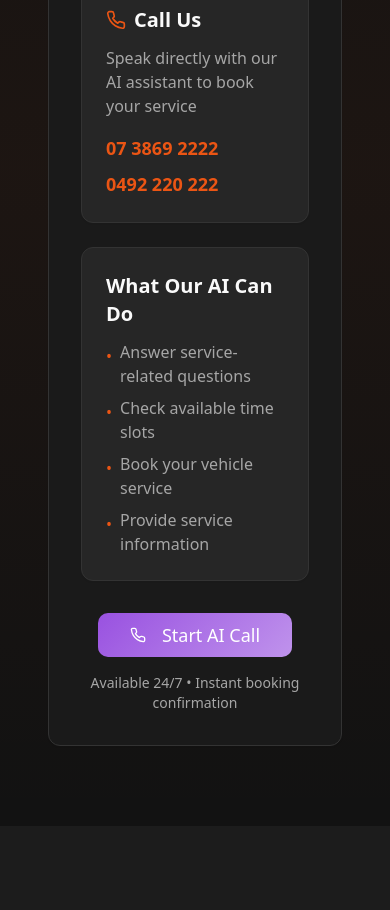
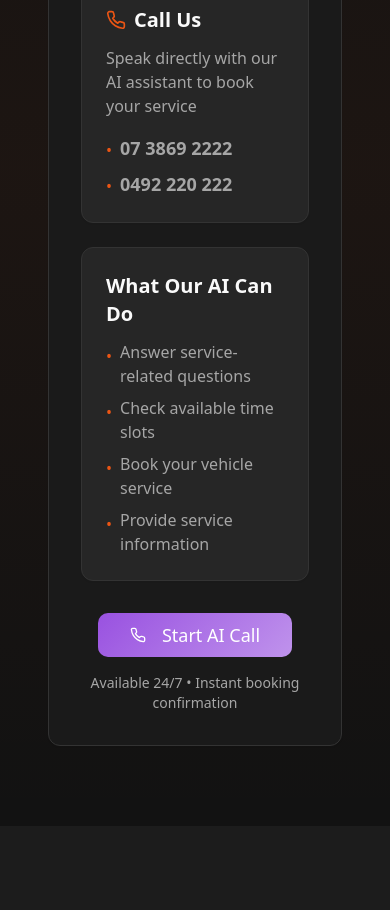
Before and after one commit to ShawnDunner/wards-dark, a React (Vite) app: page / in a window 390 px wide. Shown: the part 3160-4070 px from the top of the page. Built offline with nearby package versions, Linux system fonts and the light colour scheme; the HTML template or start-up script is replaced by a standard one.

Commit message:
Update phone number styling

```diff
--- a/src/components/AIBooking.tsx
+++ b/src/components/AIBooking.tsx
@@ -35,12 +35,18 @@ const AIBooking = () => {
                   Speak directly with our AI assistant to book your service
                 </p>
                 <div className="space-y-2">
-                  <a href="tel:0738692222" className="block text-lg font-semibold text-primary hover:text-primary-glow transition-colors">
-                    07 3869 2222
-                  </a>
-                  <a href="tel:0492220222" className="block text-lg font-semibold text-primary hover:text-primary-glow transition-colors">
-                    0492 220 222
-                  </a>
+                  <div className="flex items-start gap-2">
+                    <span className="text-primary mt-1">•</span>
+                    <a href="tel:0738692222" className="block text-lg font-semibold text-muted-foreground hover:text-primary transition-colors">
+                      07 3869 2222
+                    </a>
+                  </div>
+                  <div className="flex items-start gap-2">
+                    <span className="text-primary mt-1">•</span>
+                    <a href="tel:0492220222" className="block text-lg font-semibold text-muted-foreground hover:text-primary transition-colors">
+                      0492 220 222
+                    </a>
+                  </div>
                 </div>
               </Card>
 
```
